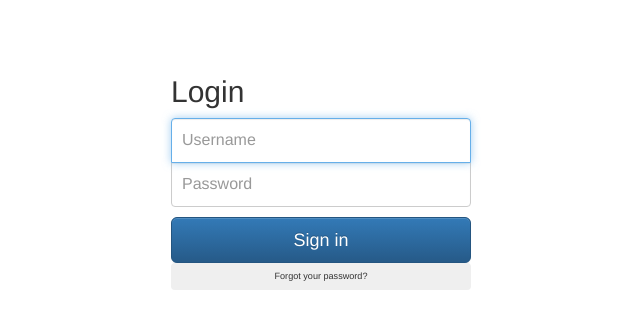
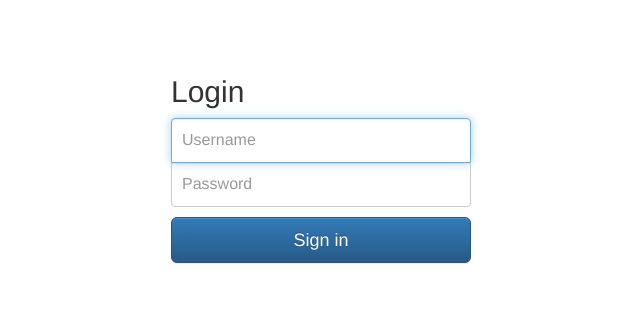
Before and after one commit to chaayac/dilaps, a Django app: page /login/ in a window 1280 px wide. Shown: the top 329 px of the page, without its empty margins (319-959 px from the left). Run offline with Django 3.2, Linux system fonts and the light colour scheme; some libraries are stand-ins or nearby versions.

Commit message:
automated commit

```diff
--- a/dilapproject/templates/login.html
+++ b/dilapproject/templates/login.html
@@ -29,7 +29,7 @@
 		        <label for="password" class="sr-only">Password</label>
 		        <input type="password" name="password" class="form-control" placeholder="Password">
 		        <input type="submit" name="login" class="btn btn-lg btn-primary btn-block" value="Sign in">
-		        <input type="submit" name="recoverpassword" class="btn" style="font-size: 65%; height: 75%; width: 100%" value="Forgot your password?">
+		        <!--input type="submit" name="recoverpassword" class="btn" style="font-size: 65%; height: 75%; width: 100%" value="Forgot your password?"-->
 		    </form>
 		</div> <!-- /container -->
 	</body>
```
